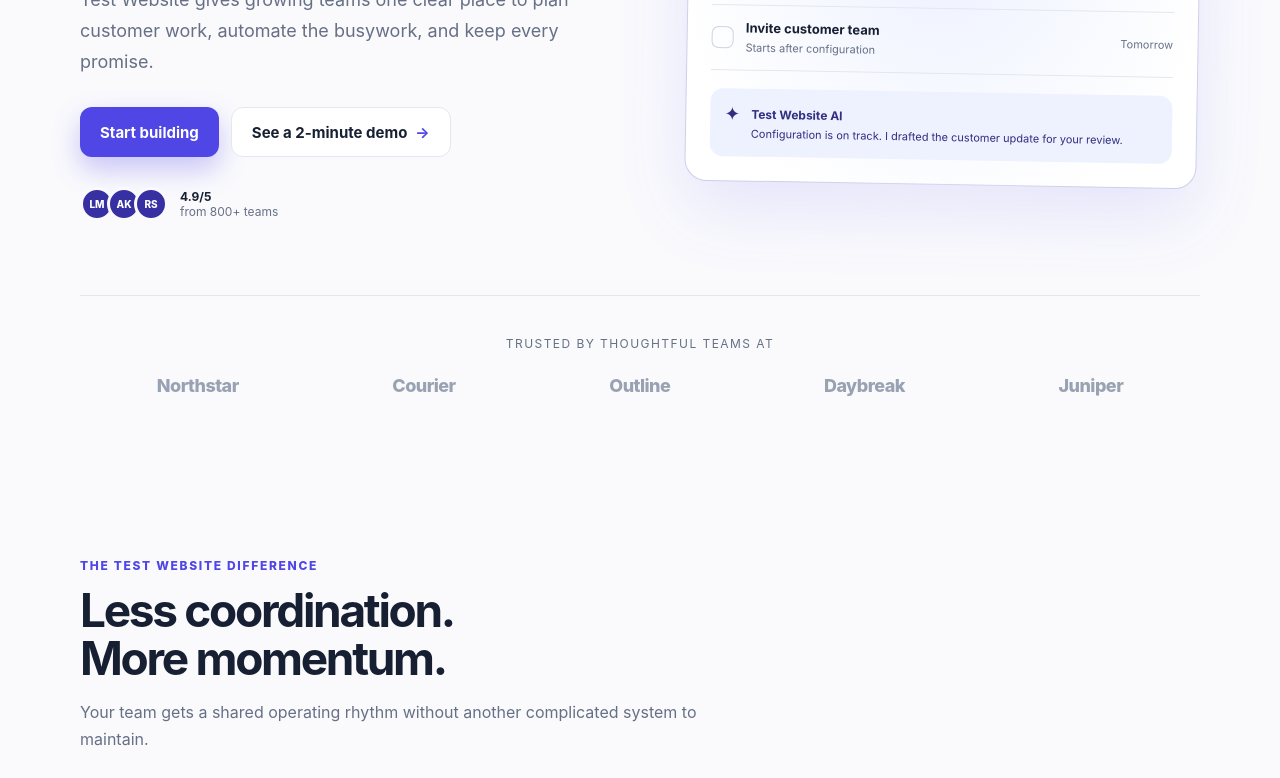
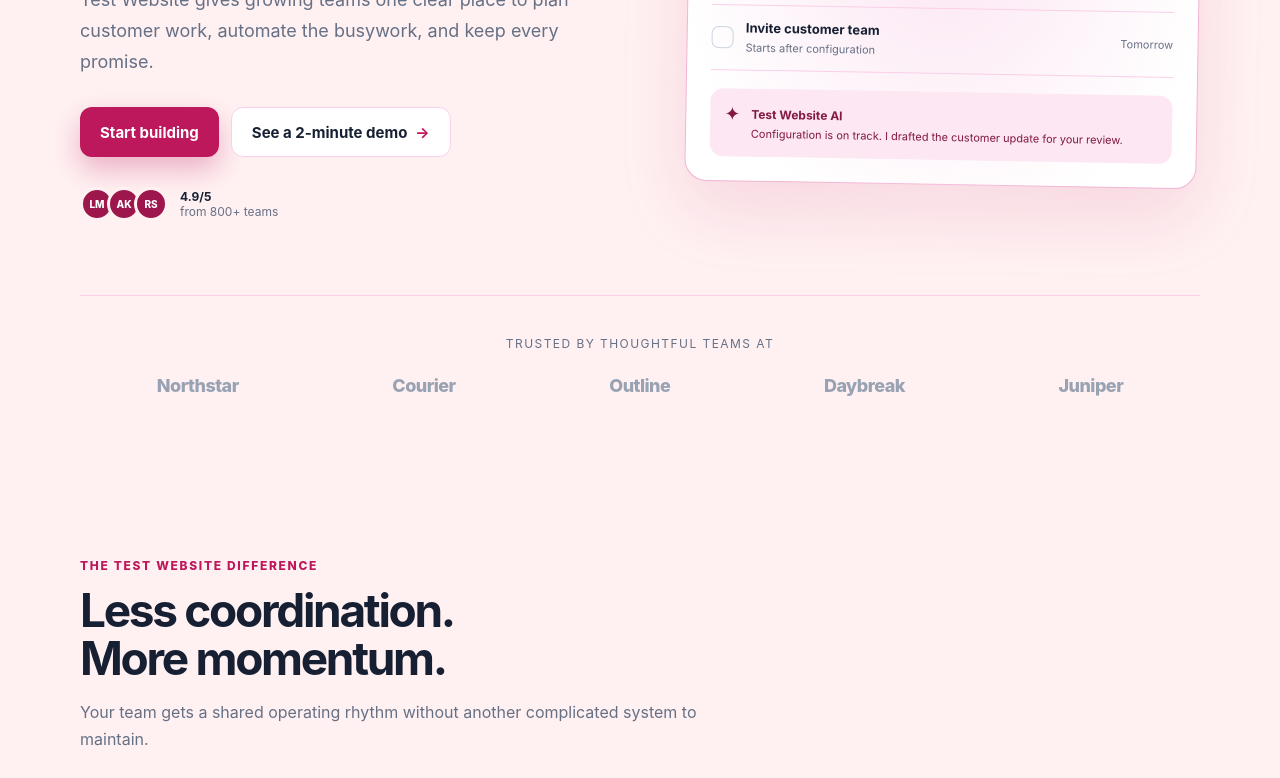
Before and after one commit to lyuan07/test-website, a plain HTML site: page site/index.html in a window 1280 px wide. Shown: the part 435-1213 px from the top of the page. Drawn offline with Linux system fonts and the light colour scheme.

Commit message:
fix: make the website pink (#7)

```diff
--- a/site/styles.css
+++ b/site/styles.css
@@ -1,13 +1,13 @@
 :root {
-  --brand: #4F46E5;
-  --brand-dark: #3730A3;
-  --brand-soft: #EEF2FF;
-  --brand-ink: #312E81;
+  --brand: #BE185D;
+  --brand-dark: #9D174D;
+  --brand-soft: #FCE7F3;
+  --brand-ink: #831843;
   --ink: #172033;
   --muted: #667085;
-  --line: #E5E7EB;
+  --line: #FBCFE8;
   --paper: #FFFFFF;
-  --canvas: #FAFAFD;
+  --canvas: #FFF1F2;
 }
 
 * { box-sizing: border-box; }
```
Also changed, not shown: 6 other files.
